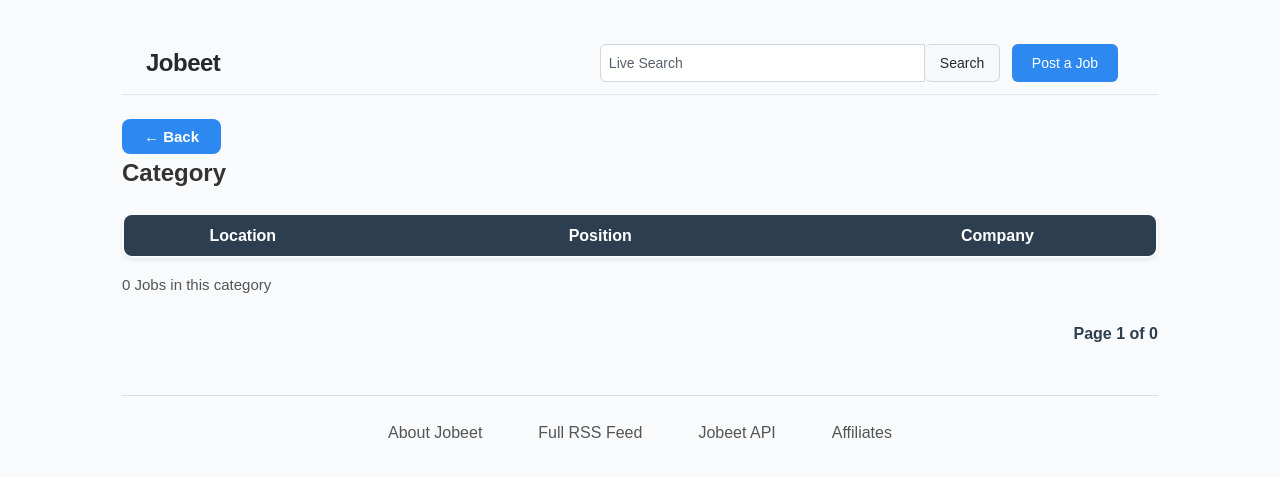
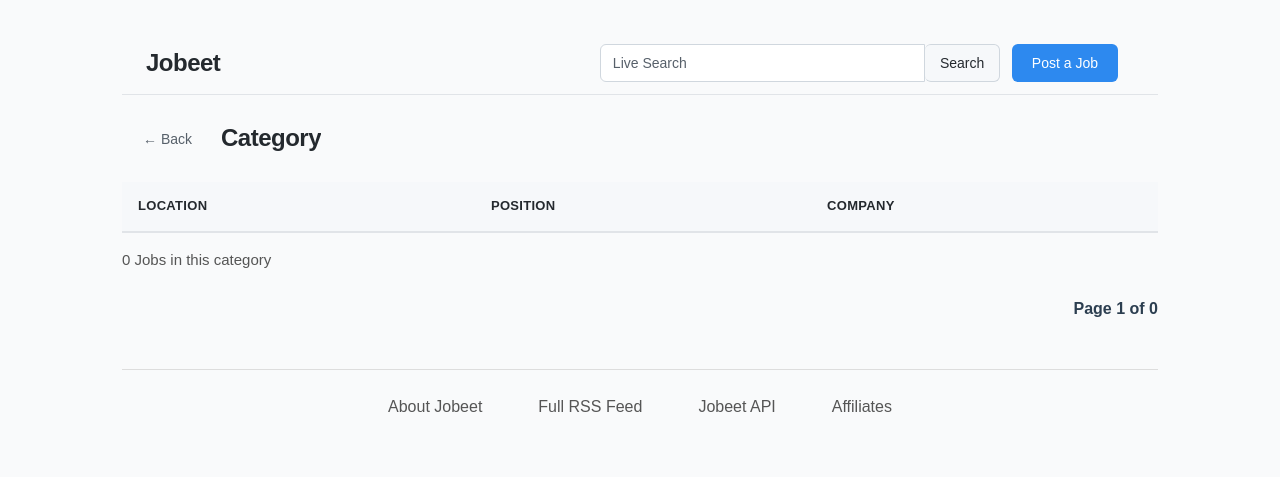
Before and after one commit to umamasaif09/Jobeet, a CodeIgniter app: page /database/index.php/jobs/category/1 in a window 1280 px wide. Shown: the top 477 px of the page. Run offline with CodeIgniter, Linux system fonts and the light colour scheme; data that the repository does not hold is empty.

Commit message:
UI updates in user pages

```diff
--- a/application/views/jobs/category.php
+++ b/application/views/jobs/category.php
@@ -2,7 +2,7 @@
 
     <div class="category-section">
         <h2><?php echo $result["category"]["name"] ?></h2>
-        <table class="job-table">
+        <table class="jobs-table">
             <thead>
                     <tr>
                         <th>Location</th>
--- a/application/views/jobs/job.php
+++ b/application/views/jobs/job.php
@@ -2,7 +2,9 @@
 
 <h2>
     <?php echo $job["company"]; ?>
-    <img src="<?php echo base_url("uploads/".$job["logo"]); ?>" alt="Company Logo" width="100" style="float: right;">
+    <?php if(!empty($job["logo"])): ?>
+        <img src="<?php echo base_url("uploads/".$job["logo"]); ?>" alt="Company Logo" width="100" style="float: right;">
+    <?php endif; ?>
 </h2>
 <h3><?php echo $job["location"]; ?></h3>
 <hr>
--- a/application/views/jobs/search.php
+++ b/application/views/jobs/search.php
@@ -3,7 +3,7 @@
         <p> No Results Found for this Search. </p>
         <?php } else { ?>
 
-            <table class="job-table">
+            <table class="jobs-table">
                 <thead>
                         <tr>
                             <th>Location</th>
--- a/application/views/partials/pageHeader.php
+++ b/application/views/partials/pageHeader.php
@@ -3,7 +3,7 @@
 
 <div class ="page-header-left">
 
-    <button class="btn btn-primary back-button">← Back</button>
+    <button class="btn btn-back back-button">← Back</button>
 
     <?php if(isset($title)) {?>
 
--- a/assets/css/public_style.css
+++ b/assets/css/public_style.css
@@ -1,4 +1,3 @@
-
 /* ===== BASE & RESET ===== */
 body {
     margin:0;
@@ -80,77 +79,20 @@ section h2{
     font-size: 24px;
 }
 
-/* ===== JOB TABLE ===== */
-.job-table{
-    width: 100%;
-    border-collapse: collapse;
-    table-layout: fixed;
-    margin-top: 16px;
-    border: 2px solid #ddd;
-    overflow: hidden;
-    border-radius: 10px;
-    box-shadow: 0 2px 4px rgba(0, 0, 0, 0.08);
+/* ===== FORMS ===== */
+/* .form-container{
+    max-width: 720px;
+    margin: 0 auto;
+    padding: 0 20px;
+    background: transparent;
 }
 
-.job-table th{
-    background-color: #2c3e50;
-    color: white;
-    padding: 8px;
-    text-align: center;
-    font-weight: 600;
-}
-.job-table th:nth-child(1),
-.job-table td:nth-child(1){
-    width: 24%;
-}
-
-.job-table th:nth-child(2),
-.job-table td:nth-child(2){
-    width: 48%;
-}
-
-.job-table th:nth-child(3),
-.job-table td:nth-child(3){
-    width: 32%;
-}
-
-.job-table tbody tr:nth-child(even){
-    background: #fafafa;
-}
-
-.job-table td{
-    padding: 12px;
-    border-bottom: 2px solid #ddd;
-    vertical-align: middle;
-    overflow: hidden;
-    text-overflow: ellipsis;
-    white-space: nowrap;
-    text-align: center;
-}
-
-.job-table td a{
-    color: #2c3e50;
-    text-decoration: none;
-    font-weight: 400;
-}
-
-.job-table td a:hover{
-    color: #3498db;
-    text-decoration: underline;
-}
-
-.job-table tr:nth-child(even) {
-    background: #f8f8f8;
-}
-
-.job-table tr:hover{
-    background: #eef6ff;
-}
+.form-card{
+    background: transparent;
+    padding: 0;
+} */
 
 
-
-
-/* ===== FORMS ===== */
 form{
     margin-top: 16px;
 }
@@ -328,6 +270,36 @@ color: white;
     transform: translateY(-1px);
 }
 
+/* Back button - subtle and less prominent */
+.btn-back {
+    background: transparent;
+    color: #57606a;
+    border: 1px solid transparent;
+    padding: 8px 16px;
+    font-weight: 500;
+    font-size: 14px;
+    height: 36px;
+    display: inline-flex;
+    align-items: center;
+    gap: 6px;
+    transition: all 0.15s ease;
+    border-radius: 6px;
+}
+
+.btn-back:hover {
+    background: #f0f2f4;
+    border-color: #d0d7de;
+    color: #24292e;
+    transform: none;
+    text-decoration: none;
+}
+
+.btn-back:active {
+    background: #e1e4e8;
+    transform: scale(0.97);
+}
+
+
 
 
 /* ===== FOOTER ===== */
@@ -392,7 +364,7 @@ footer a:hover{
     border-bottom: 1px solid #e1e4e8;
     margin-bottom: 24px;
 
-    position: sticky;
+    position: relative;
     top: 0;
     z-index: 100;
     max-width: 1280px;
@@ -446,7 +418,7 @@ footer a:hover{
 
 .search-form input{
     width: 100%;
-    padding: 8 12px;
+    padding: 8px 12px;
     padding-right: 80px;
     height: 38px;
     margin: 0;
@@ -560,9 +532,9 @@ footer a:hover{
     min-width: 224px;
     margin: 0;
     padding: 32px;
-    background: #fff;
+    /* background: #fff;
     border: 2px solid #ddd;
-    border-radius: 10px;
+    border-radius: 10px; */
 }
 
 .extend-form{
@@ -611,17 +583,58 @@ input[type="checkbox"] {
     margin: 0;
 }
 
-/* ===== PAGE HEADER ===== */
-.page-header{
+/* ========================================
+   PAGE HEADER
+   ======================================== */
+.page-header {
+    display: flex;
+    justify-content: space-between;
+    align-items: center;
+    padding: 0 4px;
+    margin-bottom: 24px;
+    gap: 16px;
+    flex-wrap: wrap;
+}
+
+.page-header-left {
     display: flex;
     align-items: center;
-    gap: 16px;
-    margin-bottom: 16px;
+    gap: 12px;
+    flex: 1;
+    min-width: 0;
 }
 
-.page-header h2{
+.page-header-left.back-button {
+    flex-shrink: 0;
+    height: 36px;
+    padding: 0 16px;
+    font-size: 14px;
+    background: transparent;
+    color: #24292e;
+    border: 1px solid #d0d7de;
+    border-radius: 6px;
+    display: inline-flex;
+    align-items: center;
+    gap: 4px;
+    transition: all 0.5s ease;
+}
+
+.page-header-left .back-button:hover {
+    background: #f6f8fa;
+    border-color: #8b949e;
+    transform: none;
+    text-decoration: none;
+}
+
+.page-header h2 {
     margin: 0;
     font-size: 24px;
+    font-weight: 600;
+    color: #24292e;
+    letter-spacing: -0.5px;
+    white-space: nowrap;
+    overflow: hidden;
+    text-overflow: ellipsis;
 }
 
 
@@ -652,12 +665,6 @@ input[type="checkbox"] {
     color: #2c3e50;
 }
 
-.category-title{
-    margin: 32px 0 12px;
-    padding-bottom: 8px;
-    border-bottom: 2px solid #2c3e50;
-}
-
 .category-title a{
     text-decoration: none;
     color: #2c3e50;
@@ -679,6 +686,161 @@ input[type="checkbox"] {
     text-align: center;
 }
 
+/* ===== GITHUB-INSPIRED HOME PAGE STYLES ===== */
+
+/* Category Section */
+.category-section {
+    margin-bottom: 36px;
+}
+
+.section-header {
+    display: flex;
+    justify-content: space-between;
+    align-items: center;
+    margin: 24px 0 16px 0;
+    padding: 0 4px;
+}
+
+.section-header h2 {
+    margin: 0;
+    font-size: 20px;
+    font-weight: 600;
+    color: #1a202c;
+    letter-spacing: -0.02em;
+}
+
+.category-title {
+    margin: 0;
+    padding: 0;
+    border-bottom: none;
+}
+
+.category-title a {
+    text-decoration: none;
+    color: #1a202c;
+    font-size: 20px;
+    font-weight: 600;
+    letter-spacing: -0.02em;
+}
+
+.category-title a:hover {
+    color: #2d89ef;
+    text-decoration: none;
+}
+
+/* Jobs Table Card - GitHub Inspired */
+.jobs-table-card {
+    display: flex;
+    background: #ffffff;
+    border: 1px solid #e1e4e8;
+    border-radius: 12px;
+    padding: 0;
+    box-shadow: 0 1px 3px rgba(0, 0, 0, 0.05);
+    overflow: hidden;
+    transition: box-shadow 0.2s ease;
+}
+
+.jobs-table-card:hover {
+    box-shadow: 0 4px 12px rgba(0, 0, 0, 0.08);
+}
+
+.jobs-table {
+    width: 100%;
+    border-collapse: collapse;
+    margin: 0;
+    border: none;
+}
+
+.jobs-table thead th {
+    background: #f6f8fa;
+    color: #24292e;
+    font-weight: 600;
+    font-size: 13px;
+    text-transform: uppercase;
+    letter-spacing: 0.3px;
+    padding: 14px 16px;
+    text-align: left;
+    border-bottom: 2px solid #e1e4e8;
+    white-space: nowrap;
+}
+
+.jobs-table tbody td {
+    padding: 14px 16px;
+    border-bottom: 1px solid #f0f2f5;
+    text-align: left;
+    font-size: 14px;
+    color: #24292e;
+    vertical-align: middle;
+}
+
+.jobs-table tbody tr {
+    transition: background 0.15s ease;
+}
+
+.jobs-table tbody tr:hover {
+    background: #f8f9fa;
+}
+
+.jobs-table .job-title {
+    font-size: 15px;
+    font-weight: 600;
+    color: #1f2937;
+    text-decoration: none;
+}
+
+.jobs-table .job-title:hover {
+    color: #2d89ef;
+    text-decoration: underline;
+}
+
+.jobs-table .company-name {
+    font-size: 14px;
+    font-weight: 500;
+    color: #374151;
+}
+
+.jobs-table .location-text {
+    color: #6b7280;
+    font-size: 13px;
+}
+
+/* Responsive adjustments for home page */
+@media screen and (max-width: 768px) {
+    .jobs-table-card {
+        border-radius: 8px;
+    }
+
+    .jobs-table thead th,
+    .jobs-table tbody td {
+        padding: 8px 10px;
+        font-size: 12px;
+    }
+
+    .jobs-table .job-title {
+        font-size: 13px;
+    }
+
+    .jobs-table .company-name {
+        font-size: 12px;
+    }
+}
+
+@media screen and (max-width: 480px) {
+    .jobs-table thead th,
+    .jobs-table tbody td {
+        padding: 6px 8px;
+        font-size: 11px;
+    }
+
+    .jobs-table .job-title {
+        font-size: 12px;
+    }
+
+    .section-header h2,
+    .category-title a {
+        font-size: 18px;
+    }
+}
 
 /* ===== RESPONSIVE DESIGN ===== */
 @media screen and (max-width: 1024px) {
@@ -715,12 +877,6 @@ input[type="checkbox"] {
         overflow-x: auto;
     }
 
-    .job-table{
-        display: block;
-        overflow-x: auto;
-        white-space: nowrap;
-    }
-
     header h1{
         font-size: 24px;
     }
@@ -730,7 +886,6 @@ input[type="checkbox"] {
         align-items: flex-start;
         gap: 12px;
     }
-
 
     .site-header{
         flex-direction: column;
@@ -826,7 +981,6 @@ input[type="checkbox"] {
         gap: 6px;
     }
 
-
     .btn{
         padding: 8px 16px;
         font-size: 14px;
@@ -866,7 +1020,6 @@ input[type="checkbox"] {
         font-size: 14px;
     }
 }
-
 
 @media screen and (max-width: 480px) {
     .container{
@@ -925,17 +1078,6 @@ input[type="checkbox"] {
         height: 34px;
     }
 
-    .job-table th,
-    .job-table td{
-        padding: 6px 8px;
-        font-size: 12px;
-    }
-
-    .job-table td a {
-        font-size: 12px;
-    }
-
-
     .job-form{
         padding: 16px;
         border-width: 1px;
@@ -950,7 +1092,6 @@ input[type="checkbox"] {
     .form-group textarea{
         padding: 10px;
         font-size: 14px;
-
     }
 
     fieldset{
@@ -983,7 +1124,6 @@ input[type="checkbox"] {
         padding: 0 12px;
     }
 
-
     .job-title,
     .company-name{
         font-size: 14px;
@@ -1014,7 +1154,6 @@ input[type="checkbox"] {
         flex: 1;
         min-width: 60px;
     }
-
 }
 
 @media screen and (max-width: 360px) {
@@ -1022,18 +1161,11 @@ input[type="checkbox"] {
         padding: 8px;
     }
 
-    .job-table th,
-    .job-table td{
-        padding: 4px 6px;
-        font-size: 11px;
-    }
-
     .btn{
         font-size: 12px;
         padding: 6px 10px;
         min-height: 32px;
     }
-
 
     .site-logo h1{
         font-size: 20px;
```
Also changed, not shown: application/views/jobs/index.php (+14 -5 lines), application/views/partials/job_form_fields.php (+8 -8 lines), assets/css/admin_style.css (+34 -5 lines).
